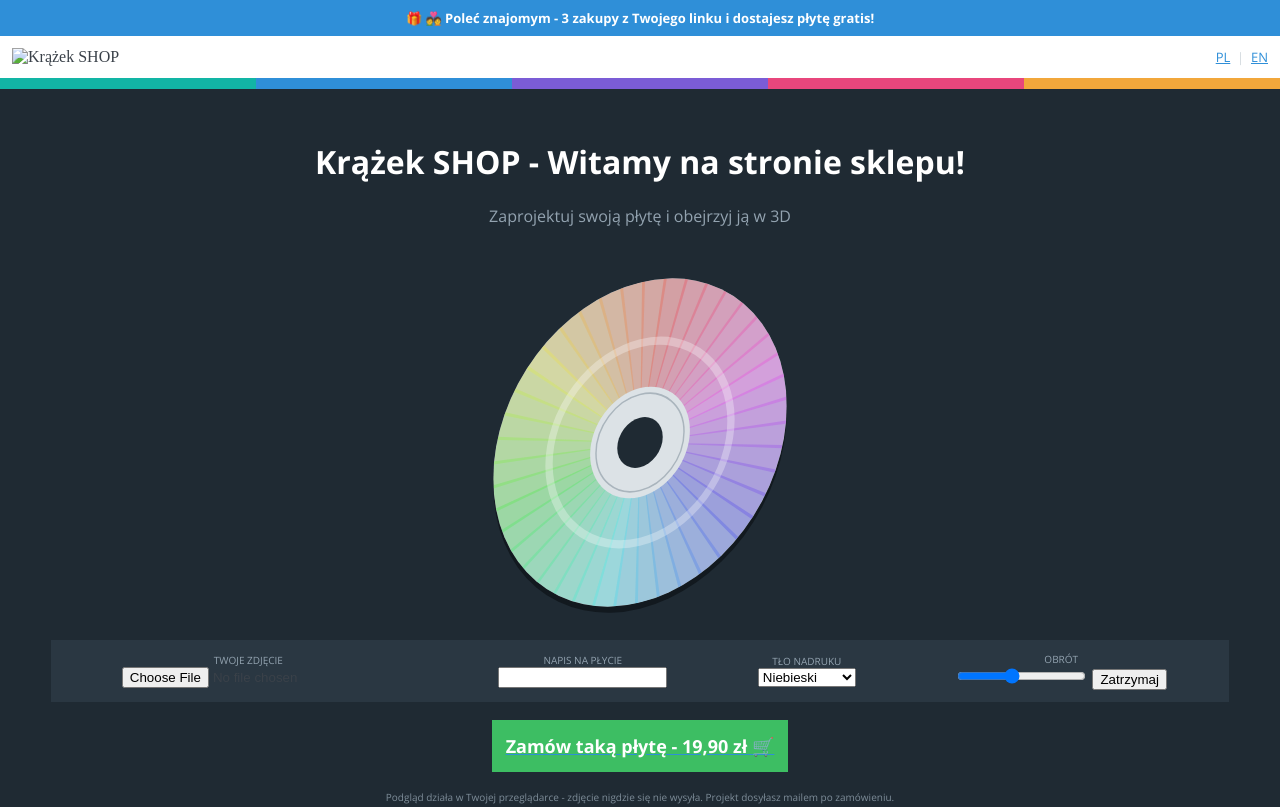
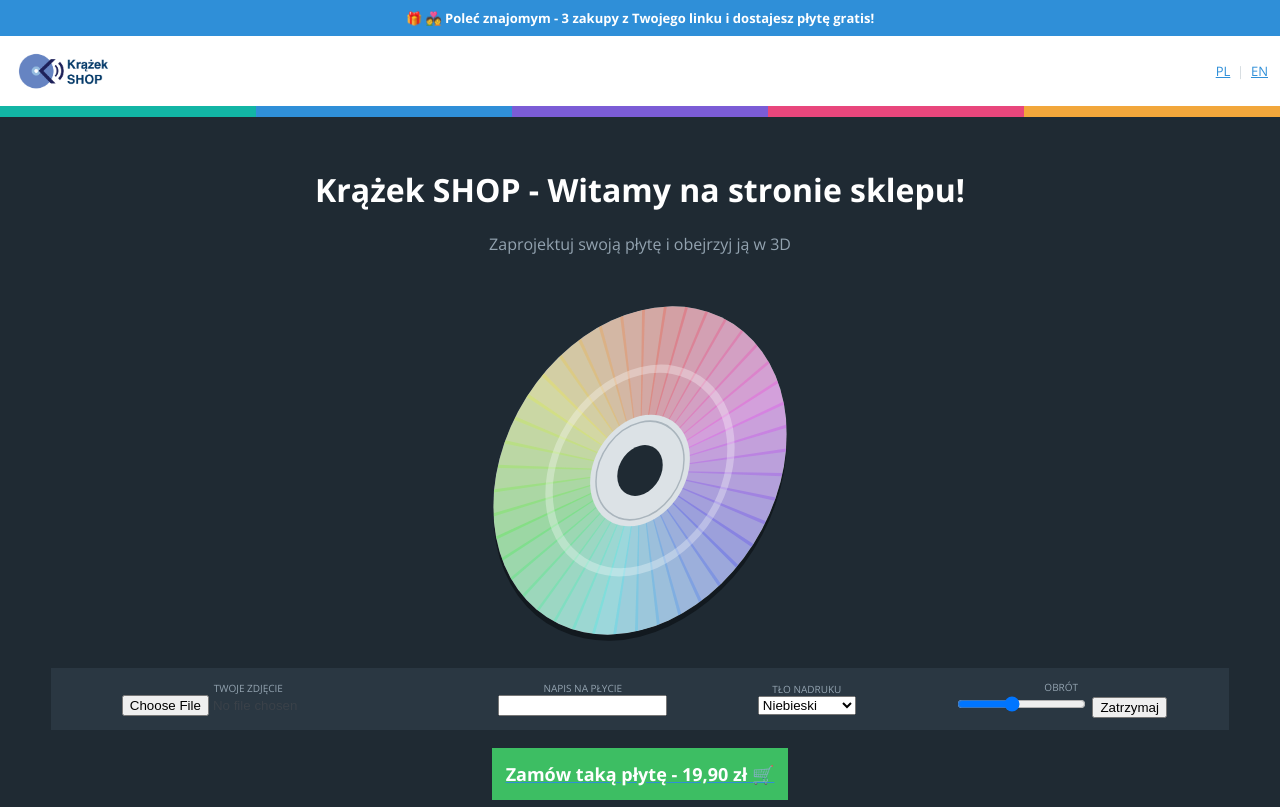
Before and after one commit to stasbrot/krazek, a website: page index.html in a window 1280 px wide. Shown: the top 807 px of the page. Drawn offline with nearby package versions, Linux system fonts and the light colour scheme; no server answers.

Commit message:
Update index.html

```diff
--- a/index.html
+++ b/index.html
@@ -21,7 +21,7 @@
 <TABLE WIDTH="100%" BORDER="0" CELLPADDING="12" CELLSPACING="0" BGCOLOR="#FFFFFF">
 <TR>
 <TD ALIGN="LEFT" VALIGN="MIDDLE">
-<IMG SRC="logo.png" HEIGHT="46" ALT="Krążek SHOP">
+<IMG SRC="img/logo.png" HEIGHT="46" ALT="Krążek SHOP">
 </TD>
 <TD ALIGN="RIGHT" VALIGN="MIDDLE">
 <FONT FACE="OPEN SANS, HELVETICA, ARIAL" SIZE="2" COLOR="#98A2AA">
```
